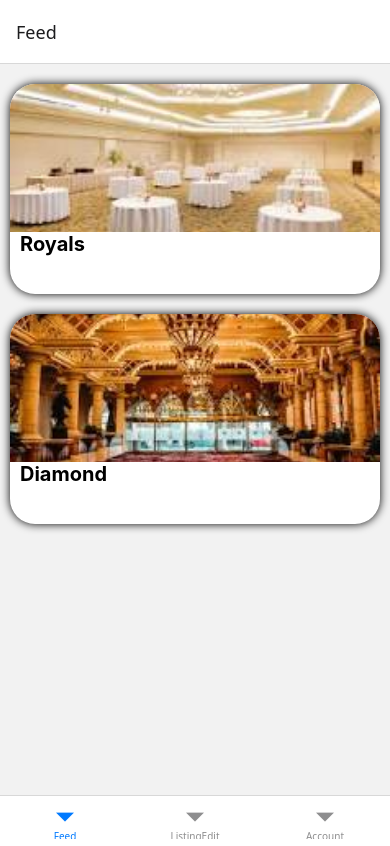
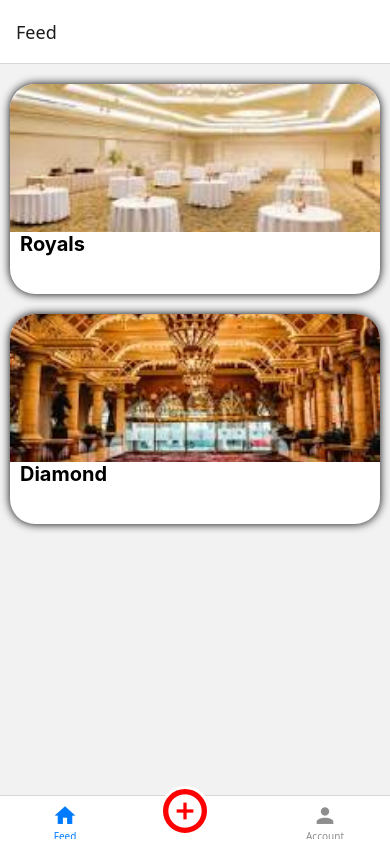
Before and after one commit to Qashu02/ReactnNativelearning, a React Native app in the folder DoneWithIt/: screen /ListingHalls in a window 390 px wide. Built offline with nearby package versions, Linux system fonts and the light colour scheme.

Commit message:
NewListingButton

```diff
--- a/DoneWithIt/app/Navigation/AppNavigator.js
+++ b/DoneWithIt/app/Navigation/AppNavigator.js
@@ -6,15 +6,23 @@ import ListingEditScreen from "../screen/ListingEditScreen";
 import AccountScreen from "../screen/AccountScreen";
 import FeedNavigator from "./FeedNavigator";
 import AccountNavigator from "./AccountNavigator";
+import { MaterialCommunityIcons} from "@expo/vector-icons"
+import NewListingButton from "./NewListingButton";
+import colors from "../config/colors";
 
 const Tab =createBottomTabNavigator();
 const AppNavigator =()=>{
 return<>
 <Tab.Navigator>
 
-    <Tab.Screen name="Feed" component={FeedNavigator} />
-    <Tab.Screen name="ListingEdit" component={ListingEditScreen} />
-    <Tab.Screen name="Account" component={AccountNavigator} options={{headerShown:false}} />
+    <Tab.Screen name="Feed" component={FeedNavigator} options={{tabBarIcon:({size,color})=><MaterialCommunityIcons name="home" color={color} size={size}/>}} />
+    <Tab.Screen name="ListingEdit" component={ListingEditScreen }
+options={({navigation})=>({
+   headerShown:false ,tabBarButton:()=> <NewListingButton  onPress={()=> navigation.navigate('ListingEdit')}
+    />,tabBarIcon:({color,size})=><MaterialCommunityIcons name="plus-cirlce"  color={color} size={size}/>
+
+})}  />
+    <Tab.Screen name="Account" component={AccountNavigator}  options={{ headerShown:false ,tabBarIcon:({size,color})=><MaterialCommunityIcons name="account" color={color} size={size}/>}} />
 </Tab.Navigator>
 </>
 }
--- /dev/null
+++ b/DoneWithIt/app/Navigation/NewListingButton.jsx
@@ -0,0 +1,29 @@
+import React from 'react';
+import { View,StyleSheet, TouchableOpacity } from 'react-native';
+import {MaterialCommunityIcons} from '@expo/vector-icons'
+function NewListingButton({onPress}) {
+    return (
+
+  <TouchableOpacity  onPress={onPress}>
+    <View style={styles.container}>
+
+<MaterialCommunityIcons name='plus-circle' size={40} color={'white'}/>
+    </View>
+     </TouchableOpacity>
+    );
+}
+const styles = StyleSheet.create({
+    container:{
+width:50,
+height:50,
+borderRadius:25,
+justifyContent:'center',
+alignItems:'center',
+backgroundColor:'red',
+bottom:10,
+borderColor:'white',
+borderWidth:3,
+marginLeft:30
+    }
+})
+export default NewListingButton;
```
